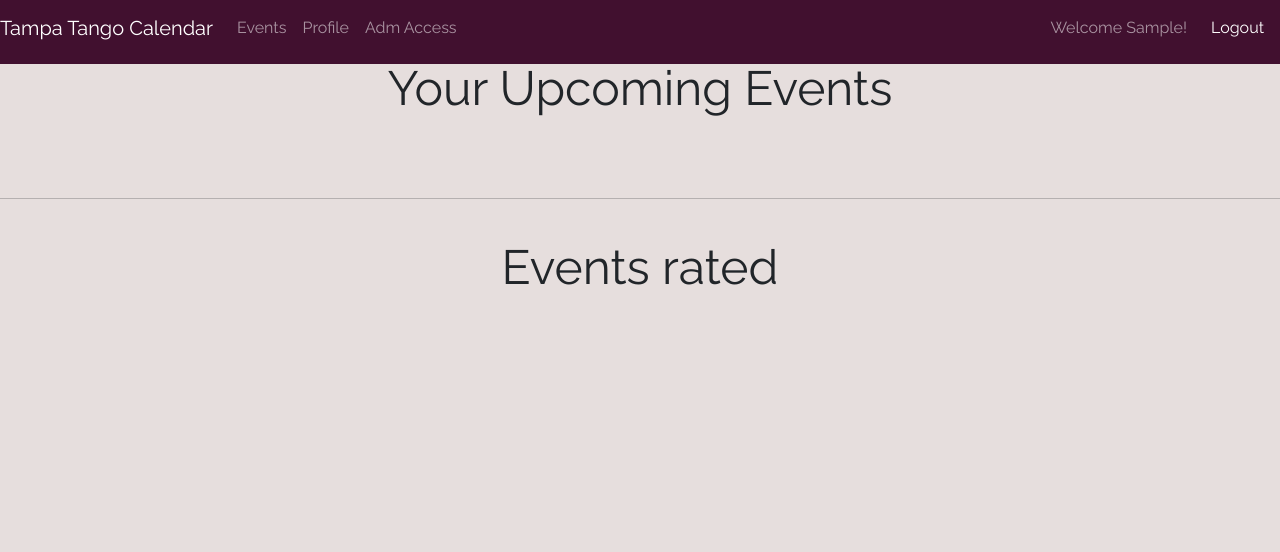
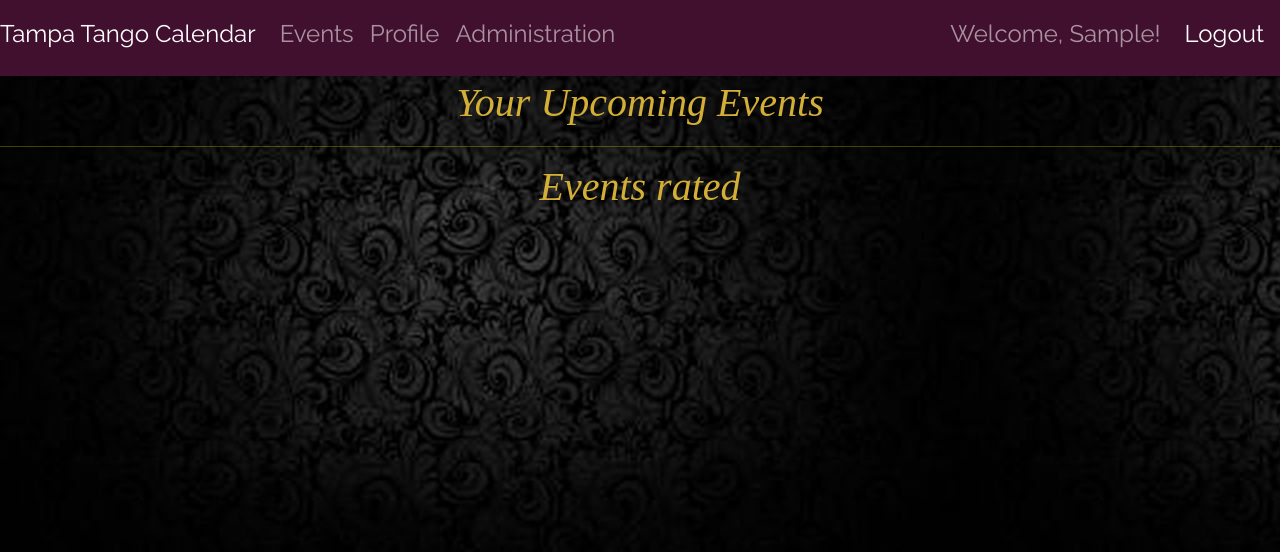
Before and after one commit to SuelenKarbivnychyy/Tampa-Tango-Calendar, a Flask app: page /user_profile in a window 1280 px wide. Shown: the top 552 px of the page. Run offline with Flask 3, Linux system fonts and the light colour scheme; the visitor is signed in with stand-in values (Sample User, id 1); data that the repository does not hold is empty; some libraries are stand-ins or nearby versions.

Commit message:
styling as per demo feedback

```diff
--- a/static/css/style.css
+++ b/static/css/style.css
@@ -31,8 +31,8 @@
 }
 
 body {
-    padding-top: 60px;
-    background-color: #E6DEDD ;
+    padding-top: 75px;
+    /* background-color: #E6DEDD ; */
 }
 
 .header-text {
@@ -40,8 +40,33 @@ body {
     font-optical-sizing: auto; font-family: "Montserrat rev=1"; font-weight: 300; font-style: italic; font-stretch: normal; line-height: initial;
 }
 
+.golden-text {
+    color:#D4AF37;
+}
+
 .bg-dark-purple {
-    background-color: #41102f;
+    background-color: #42102F;
+    border-color : #42102F;
+}
+
+.bg-purple {
+    background-color: #653e70;
+    border-color : #653e70;
+}
+
+.bg-dark-sienna {
+    background-color: #440D1C;
+    border-color : #440D1C;
+}
+
+.bg-dark-red {
+    background-color: #a12a15;
+    border-color : #a12a15;
+}
+
+.bg-admin-panel {
+    background-color: #e9d5d5;
+    border-color : #e9d5d5;
 }
 
 .card-img-top {
@@ -49,3 +74,12 @@ body {
     height: 40vh;
     object-fit: cover;
 }
+
+.navbar-brand, .navbar-nav, .navbar-text, .nav-link {
+    font-size: x-large;
+}
+
+body {
+    margin: 0;
+    background: url("/static/img/background.jpg") repeat;
+}
--- a/templates/base.html
+++ b/templates/base.html
@@ -12,7 +12,8 @@
   <script src="https://cdn.jsdelivr.net/npm/bootstrap@5.2.2/dist/js/bootstrap.min.js" ></script>
   <script src="https://code.jquery.com/jquery-3.3.1.slim.min.js"></script>
   <link rel="preconnect" href="https://fonts.googleapis.com"><link rel="preconnect" href="https://fonts.gstatic.com" crossorigin><link href="https://fonts.googleapis.com/css2?family=Abril+Fatface&family=Space+Mono&display=swap" rel="stylesheet">
-  <link rel="preconnect" href="https://fonts.googleapis.com"><link rel="preconnect" href="https://fonts.gstatic.com" crossorigin><link href="https://fonts.googleapis.com/css2?family=Raleway&display=swap" rel="stylesheet">  <style>
+  <link rel="preconnect" href="https://fonts.googleapis.com"><link rel="preconnect" href="https://fonts.gstatic.com" crossorigin><link href="https://fonts.googleapis.com/css2?family=Raleway&display=swap" rel="stylesheet">
+  <style>
       body{
       font-family: 'Raleway', sans-serif;
       }
@@ -21,8 +22,6 @@
         font-family: 'Abril Fatface', cursive;
         font-family: 'Space Mono', monospace;
       }
-
-
   </style>
 
 </head>
@@ -51,7 +50,7 @@
 
             {% if session.get("is_adm") == True %}
               <li class="nav-item">
-                  <a class="nav-link" href="/adm">Adm Access</a>
+                  <a class="nav-link" href="/adm">Administration</a>
               </li>
 
             {% endif %}
@@ -71,7 +70,7 @@
             </li>
         </ul>
         {% else %}
-        <span class="navbar-text px-2">Welcome {{ session["user_name"].title() }}!</span>
+        <span class="navbar-text px-2">Welcome, {{ session["user_name"].title() }}!</span>
         <a class="nav-link text-white px-3" href="/logout">Logout </a>
         {% endif %}
     </div>
--- a/templates/create_account.html
+++ b/templates/create_account.html
@@ -7,9 +7,9 @@
 
 
 <div class="container rounded border border-secondary mt-5">
-  <h1 class="card-header">Create an account</h1>
+  <h1 class="card-header text-center m-1 header-text">Create an account</h1>
 
-  <div class="card-body">
+  <div class="card-body text-white">
   <form class="row" action ="/add_user_to_db" method = "POST" id="submit_form">
     <div class="col-md-6">
       <div class="row pb-4 px-5">
@@ -30,7 +30,7 @@
       </div>
       <div class="row pb-4 mx-4">
         <div class="col">
-            <input class="bg-primary text-white"type="submit" value="Create Account" id="create_account"/>
+            <input class="btn btn-dark bg-dark-sienna text-white"type="submit" value="Create" id="create_account"/>
         </div>
       </div>
     </div>
--- a/templates/user_profile.html
+++ b/templates/user_profile.html
@@ -3,13 +3,14 @@
 {% block title %}User Profile{% endblock %}
 
 {% block body %}
-<p class="text-center display-5"> Your Upcoming Events </p>
+
+
+<h1 class="text-center m-1 header-text">Your Upcoming Events </h1>
 <main role="main">
 <div class="container">
     <div class="row">
-        <div class="card-group">
         {% for event in events %}
-            <div class="col-3 m-1">
+        <div class="col-3 p-2">
             <div class="card h-100" >
                 <div class="card-header" name="link_to_details" event_id="{{event.id}}">
                     <img src="/static/img/tango{{event.id % 10}}.jpg" class="card-img-top" alt="...">
@@ -19,31 +20,26 @@
                     <p class="card-text">{{event.description}}</p>
                 </div>
                 <div class="card-footer">
-                        <button type="submit" name="un_going" class="btn btn-warning" value="{{event.id}}">Sign out</button>
-                        <a type="button" class="btn btn-primary" target="_blank" href=https://calendar.google.com/calendar/render?action=TEMPLATE&text={{event.name}}&details={{event.description}}&dates={{event.start_date_time.strftime('%Y%m%dT%H%M%S')}}/{{event.end_date_time.strftime('%Y%m%dT%H%M%S')}} &location={{event.location.address}}, {{event.location.city}} - {{event.location.zipcode}}">
+                    <button type="submit" name="un_going" class="btn btn-dark bg-purple text-white" value="{{event.id}}">Unregister</button>
+                    <a type="button" class="btn btn-dark bg-dark-sienna text-white" target="_blank" href="https://www.facebook.com/sharer/sharer.php?u=http%3A%2F%2F127.0.0.1%3A5000%2Fevents%2F1&amp;src=sdkpreparse">
                         <svg xmlns="http://www.w3.org/2000/svg" width="16" height="16" fill="currentColor" class="bi bi-facebook" viewBox="0 0 16 16">
                             <path d="M16 8.049c0-4.446-3.582-8.05-8-8.05C3.58 0-.002 3.603-.002 8.05c0 4.017 2.926 7.347 6.75 7.951v-5.625h-2.03V8.05H6.75V6.275c0-2.017 1.195-3.131 3.022-3.131.876 0 1.791.157 1.791.157v1.98h-1.009c-.993 0-1.303.621-1.303 1.258v1.51h2.218l-.354 2.326H9.25V16c3.824-.604 6.75-3.934 6.75-7.951z"></path>
                         </svg>
-                            Share
+
                     </a>
-                        <br/>
-                        <!-- <div class="fb-share-button" data-href="http://127.0.0.1:5000/events/{{event.id}}" data-layout="button" data-size="small"><a target="_blank" href="https://www.facebook.com/sharer/sharer.php?u=http%3A%2F%2F127.0.0.1%3A5000%2Fevents%2F1&amp;src=sdkpreparse" class="fb-xfbml-parse-ignore">Share</a></div> -->
-                        <a href="https://calendar.google.com/calendar/render?action=TEMPLATE&text={{event.name}}&details={{event.description}}&dates={{event.start_date_time.strftime('%Y%m%dT%H%M%S')}}/{{event.end_date_time.strftime('%Y%m%dT%H%M%S')}} &location={{event.location.address}}, {{event.location.city}} - {{event.location.zipcode}}">Add to Google Calendar</a>
-
+                    <a class="btn btn-dark bg-dark-sienna text-white m-1" target="_blank" href="https://calendar.google.com/calendar/render?action=TEMPLATE&text={{event.name}}&details={{event.description}}&dates={{event.start_date_time.strftime('%Y%m%dT%H%M%S')}}/{{event.end_date_time.strftime('%Y%m%dT%H%M%S')}} &location={{event.location.address}}, {{event.location.city}} - {{event.location.zipcode}}">
+                        <img src="/static/img/calendar.png" width="30" />
+                    </a>
                 </div>
             </div>
         </div>
         {% endfor %}
     </div>
 </div>
-</div>
 </main>
+<hr style="color: yellow"/>                       <!-- horizontal line -->
 
-<br><br>
-<hr/>                       <!-- horizontal line -->
-<br>
-
-<p class="text-center display-5"> Events rated </p>
+<h1 class="text-center m-1 header-text pb-2"> Events rated </h1>
 <main role="main">
 <div class="container">
     <div class="row">
@@ -60,7 +56,7 @@
                         <p class="card-text"><i>{{review.comment}}</i></p>
                     </div>
                     <div class="card-footer">
-                        <button type="submit" class="btn btn-danger" name="delete_review" value="{{review.id}}">Delete</button>
+                        <button type="submit" class="btn btn-danger bg-dark-red text-white" name="delete_review" value="{{review.id}}">Delete</button>
                     </div>
                 </div>
             </div>
```
Also changed, not shown: templates/adm.html (+12 -7 lines), templates/edit_event.html (+6 -6 lines), templates/events.html (+8 -11 lines), templates/events_details.html (+14 -6 lines), README.md (added), static/img/calendar.png (added). Lines whose indentation alone changed are shown as unchanged.
